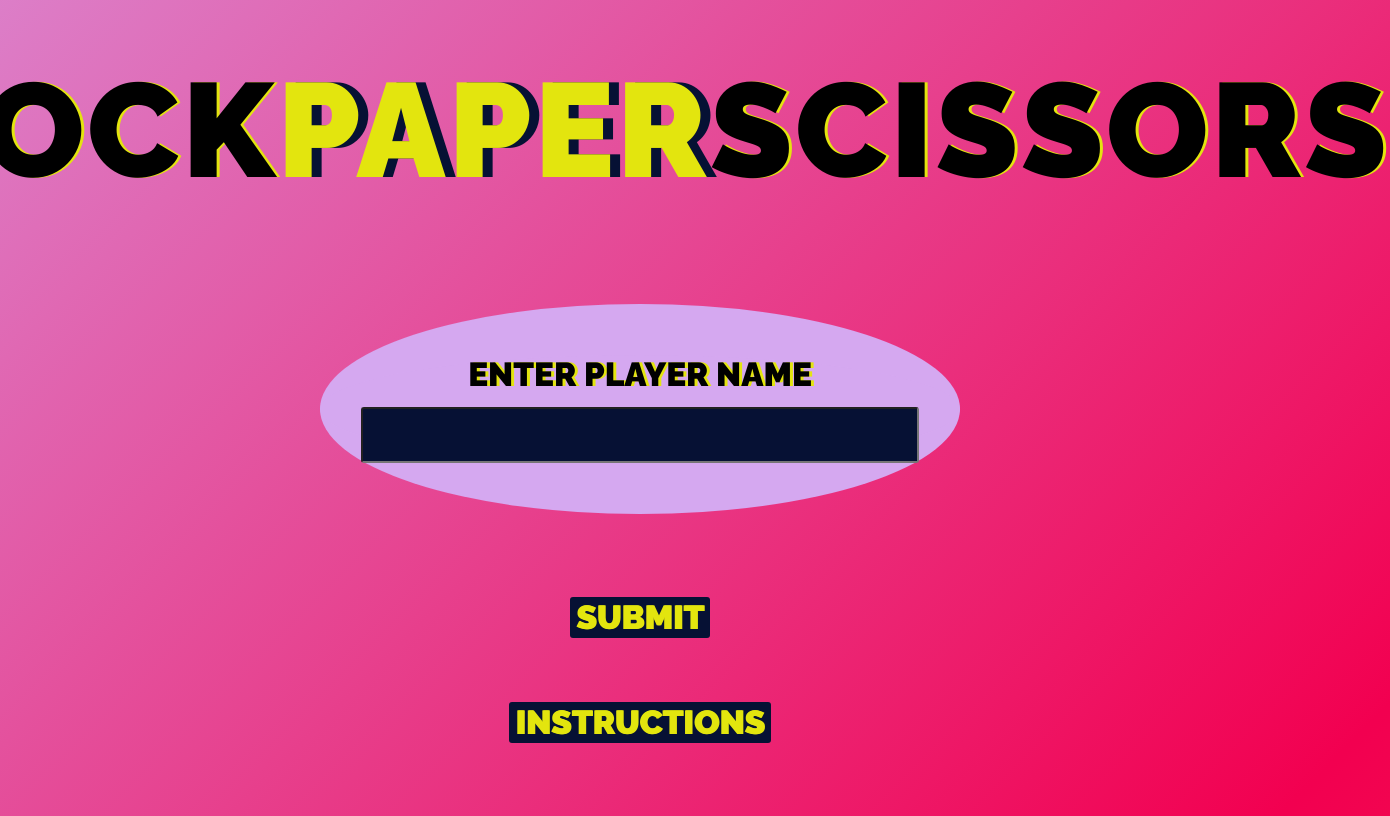
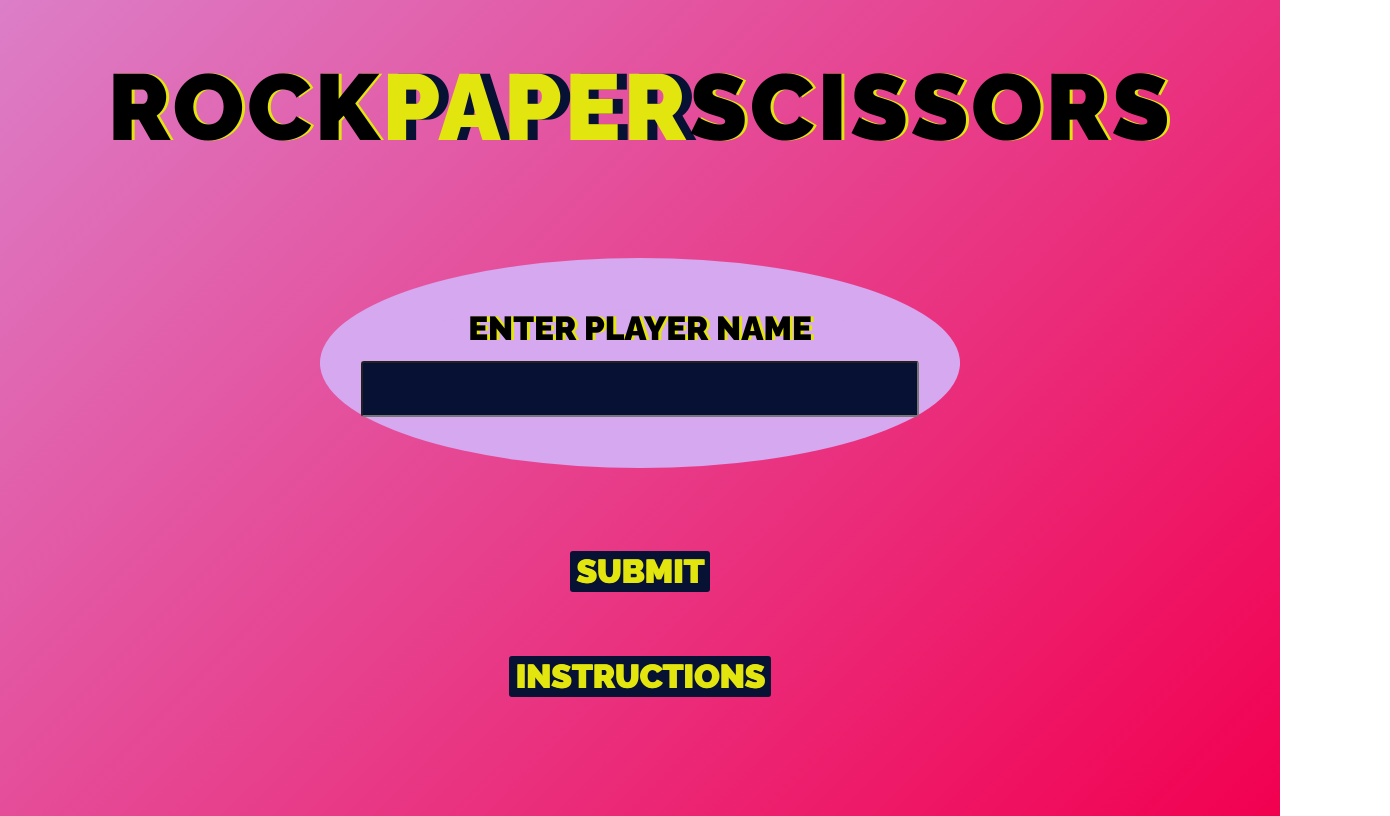
Before and after one commit to daniabee/Rock-Paper-Scissors-Dani, a plain HTML site: page index.html in a window 1280 px wide. Shown: the whole page, 1390 px wide, since content can reach past the window. Drawn offline with Linux system fonts and the light colour scheme; a web font is replaced by a local one.

Commit message:
Update styles.css

```diff
--- a/styles.css
+++ b/styles.css
@@ -51,7 +51,7 @@ p {
 .rock-title,
 .scissors-title,
 .paper-title {
-  font-size: 100pt;
+  font-size: 70pt;
   letter-spacing: 3px;
   position: relative;
 }
```
